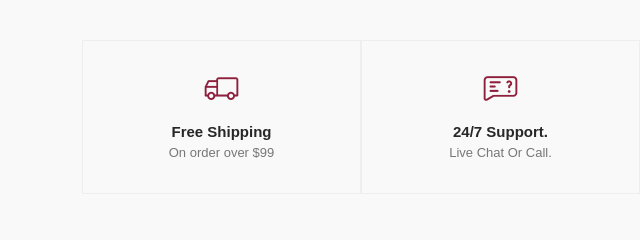
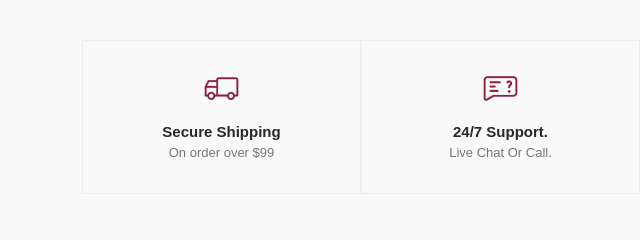
Before and after one commit to awsafahamed/Zeelan-Gems, a plain HTML site: page index.html in a window 1280 px wide. Shown: the part 2900-3140 px from the top of the page, 0-640 px from the left. Drawn offline with Linux system fonts and the light colour scheme; a web font is replaced by a local one.

Commit message:
Update index.html

```diff
--- a/index.html
+++ b/index.html
@@ -734,7 +734,7 @@
                         <i class="lni lni-delivery"></i>
                     </div>
                     <div class="media-body">
-                        <h5>Free Shipping</h5>
+                        <h5>Secure Shipping</h5>
                         <span>On order over $99</span>
                     </div>
                 </li>
```
